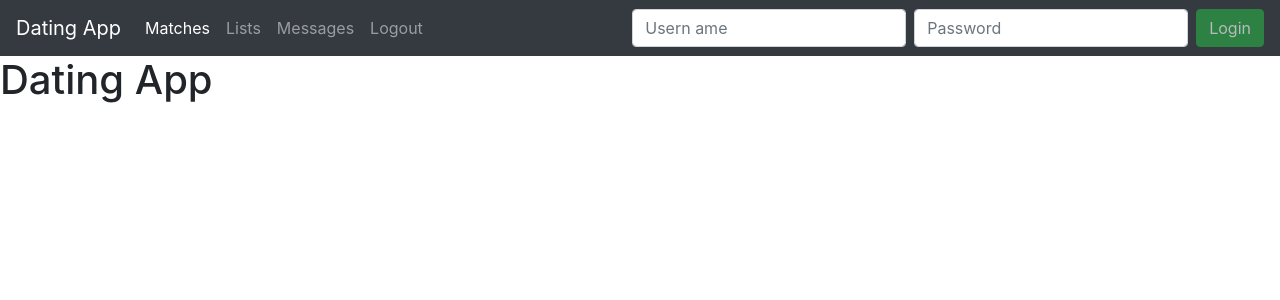
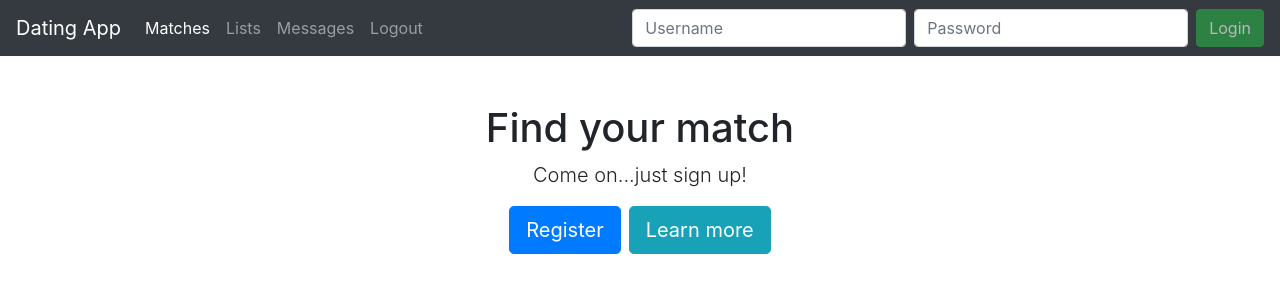
Before and after one commit to dariemcarlosdev/DatingApp-SPA, an Angular app: page / in a window 1280 px wide. Shown: the top 300 px of the page. Built offline with nearby package versions, Linux system fonts and the light colour scheme; no server answers.

Commit message:
adding a component so users can register on site

```diff
--- a/src/app/app.component.html
+++ b/src/app/app.component.html
@@ -1,3 +1,3 @@
 <app-nav></app-nav>
-<h1>Dating App</h1>
+<app-home></app-home>
 <app-value>Component</app-value>
--- a/src/app/app.module.ts
+++ b/src/app/app.module.ts
@@ -1,24 +1,29 @@
 import { BrowserModule } from '@angular/platform-browser';
 import { NgModule } from '@angular/core';
 import {HttpClientModule} from '@angular/common/http'; // using HttpClientModule Class from @angular/common/http modules
-import {FormsModule} from '@angular/forms/';
+import {FormsModule} from '@angular/forms';
 
 import { AppComponent } from './app.component';
 import { ValueComponent } from './value/value.component';
-import { from } from 'rxjs';
 import { NavComponent } from './nav/nav.component';
 import { AuthService } from './_services/auth.service';
+import { HomeComponent } from './home/home.component';
+import { RegisterComponent } from './register/register.component';
+import { from } from 'rxjs';
 
 @NgModule({
    declarations: [
       AppComponent,
       ValueComponent,
-      NavComponent
+      NavComponent,
+      HomeComponent,
+      RegisterComponent
    ],
    imports: [
       BrowserModule,
-      HttpClientModule, // moduleimportedtocreatehttprequest
+      HttpClientModule,
       FormsModule
+      // module importedtocreatehttprequest\\nFormsModule
    ],
    providers: [
       AuthService
--- /dev/null
+++ b/src/app/home/home.component.html
@@ -0,0 +1,18 @@
+<div class="container mt-5">
+  <div *ngIf="!registerMode" style="text-align: center;">
+    <h1>Find your match</h1>
+    <p class="lead">Come on...just sign up!</p>
+    <div class="text-center">
+      <button class="btn btn-primary btn-lg mr-2" (click)="registerToggle()">Register</button>
+      <button class="btn btn-info btn-lg">Learn more</button>
+    </div>
+  </div>
+
+  <div *ngIf="registerMode" class="container">
+    <div class="row justify-content-center">
+      <div class="col-4">
+        <app-register></app-register>
+      </div>
+    </div>
+  </div>
+</div>
--- /dev/null
+++ b/src/app/home/home.component.ts
@@ -0,0 +1,16 @@
+import { Component, OnInit } from '@angular/core';
+
+@Component({
+  selector: 'app-home',
+  templateUrl: './home.component.html',
+  styleUrls: ['./home.component.css'],
+})
+export class HomeComponent implements OnInit {
+  registerMode = false;
+  constructor() {}
+
+  ngOnInit() {}
+  registerToggle() {
+    this.registerMode = !this.registerMode;
+  }
+}
--- a/src/app/nav/nav.component.html
+++ b/src/app/nav/nav.component.html
@@ -28,7 +28,7 @@
   </div>
 
   <form *ngIf="!loggedIn()" #loginForm="ngForm" class="form-inline my-2 my-lg-0" (ngSubmit)="login()">
-    <input class="form-control mr-sm-2" type="text" name="name" placeholder="Usern ame" required [(ngModel)]="model.name"/>
+    <input class="form-control mr-sm-2" type="text" name="name" placeholder="Username" required [(ngModel)]="model.name"/>
     <input class="form-control mr-sm-2" type="password" name="password" placeholder="Password" required [(ngModel)]="model.password"/>
     <button [disabled]="!loginForm.valid" class="btn btn-success my-2 my-sm-0" type="submit">Login</button>
   </form>
--- /dev/null
+++ b/src/app/register/register.component.html
@@ -0,0 +1,18 @@
+<form #registerForm='ngForm' (ngSubmit)="register()">
+  <hr />
+  <h2 class="text-center text-primary">Sign Up</h2>
+  <hr />
+
+  <div class="form-group">
+    <input type="text" class="form-control" required name="name" placeholder="Username" [(ngModel)]="model.name"/>
+  </div>
+
+  <div class="form-group">
+    <input type="password" class="form-control" required name="password" placeholder="Password" [(ngModel)]="model.password"/>
+  </div>
+
+  <div class="form-group text-center">
+    <button class="btn btn-success" type="submit" >Register</button>
+    <button class="btn btn-default" type="button" (click)="cancel()">Cancel</button>
+  </div>
+</form>
--- /dev/null
+++ b/src/app/register/register.component.ts
@@ -0,0 +1,22 @@
+import { Component, OnInit } from '@angular/core';
+
+@Component({
+  selector: 'app-register',
+  templateUrl: './register.component.html',
+  styleUrls: ['./register.component.css']
+})
+export class RegisterComponent implements OnInit {
+model: any = {};
+  constructor() { }
+
+  ngOnInit() {
+  }
+
+  register(){
+    console.log(this.model);
+  }
+
+  cancel(){
+    console.log('cancelled');
+  }
+}
```
Also changed, not shown: src/app/home/home.component.css (added), src/app/register/register.component.css (added), 2 other files (tests, documents, lock files or other folders).
